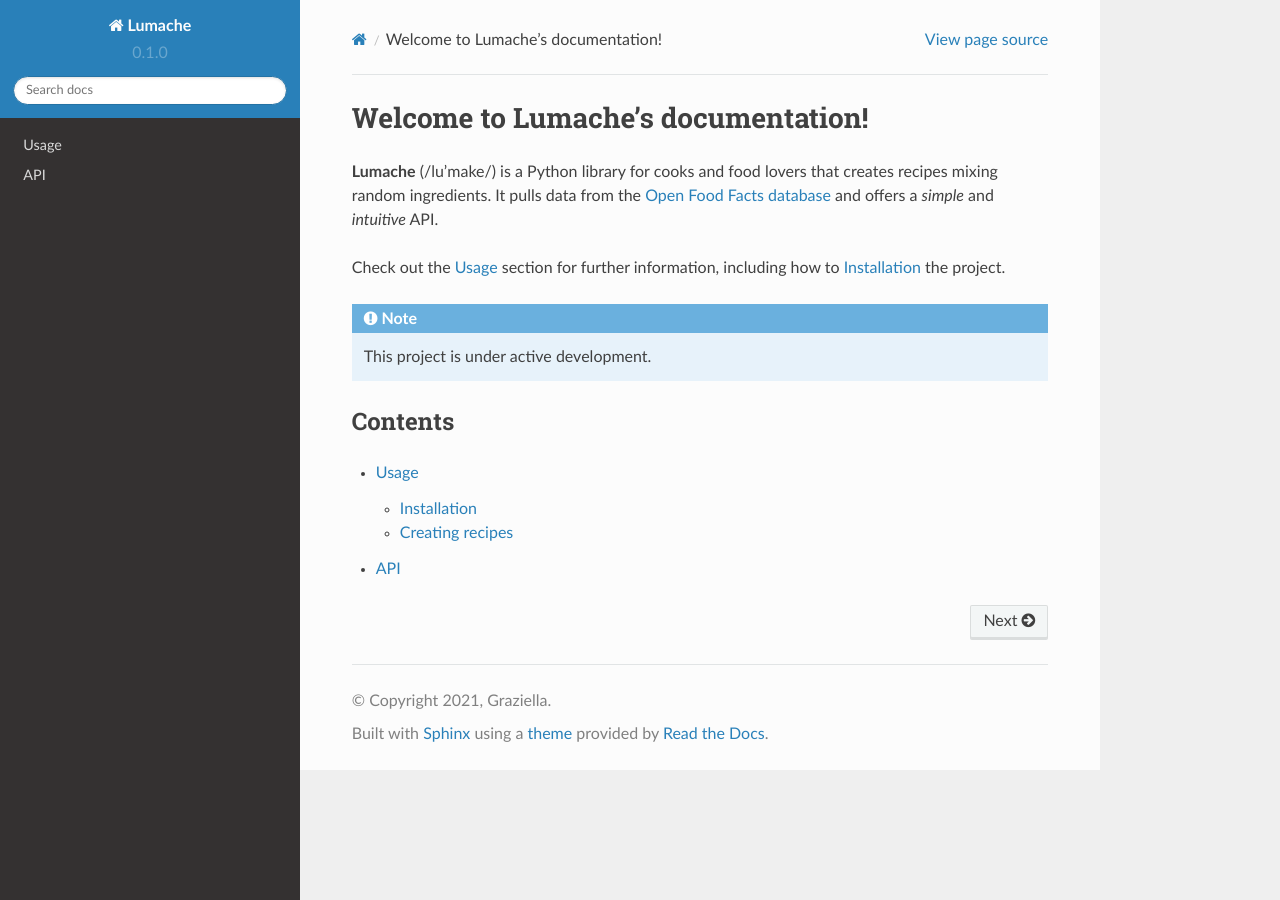
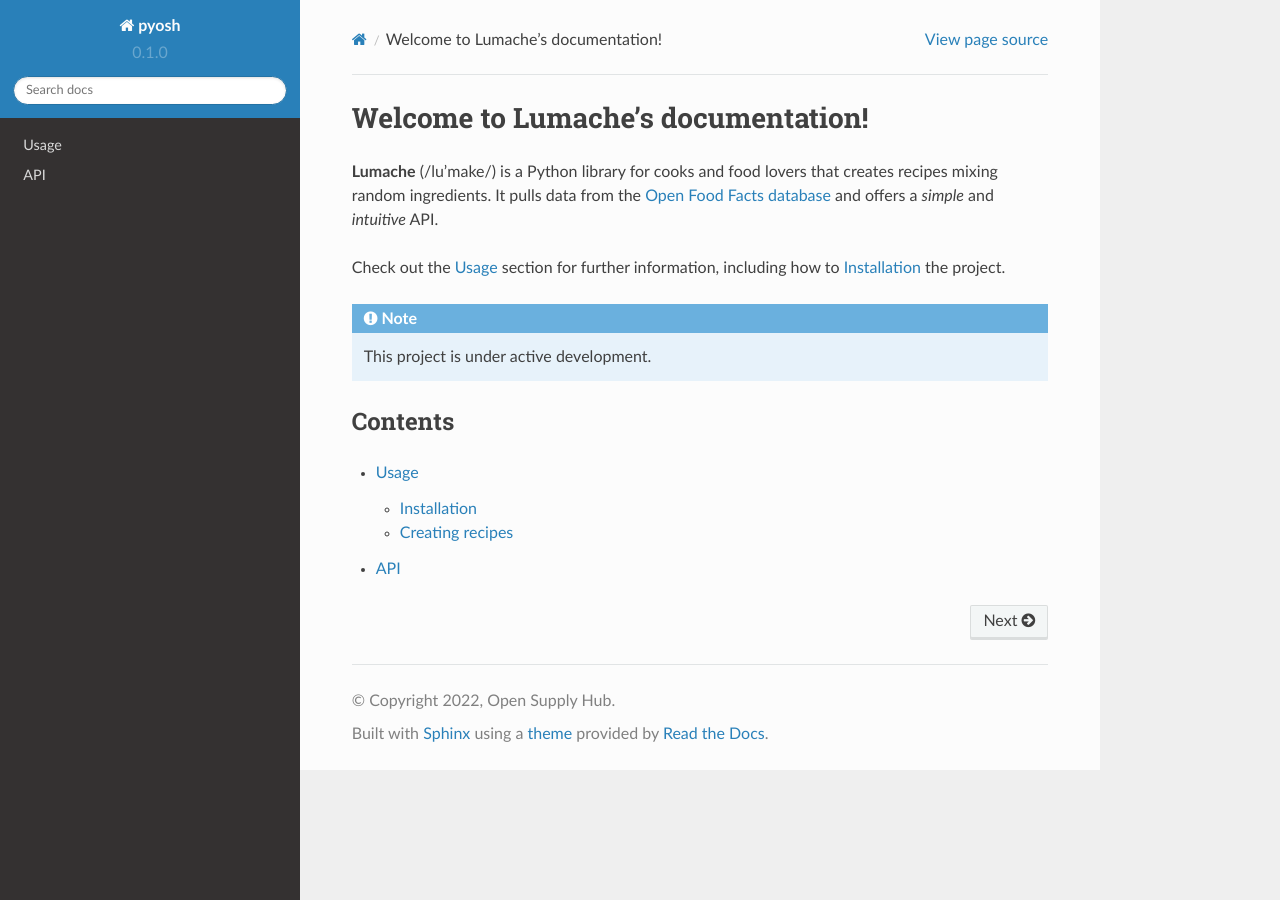
Before and after one commit to mariel-oar/pyosh, a Sphinx documentation site: the page built from docs/source/index.rst, in a window 1280 px wide. Built offline with Sphinx 7.4.7 and the Read the Docs theme 2.0.0, drawn with Linux system fonts in a browser that asks for light colours.

```diff
--- a/docs/source/conf.py
+++ b/docs/source/conf.py
@@ -2,9 +2,9 @@
 
 # -- Project information
 
-project = 'Lumache'
-copyright = '2021, Graziella'
-author = 'Graziella'
+project = 'pyosh'
+copyright = '2022, Open Supply Hub'
+author = 'Klaus G. Paul'
 
 release = '0.1'
 version = '0.1.0'
```
Also changed, not shown: 1 other file.
